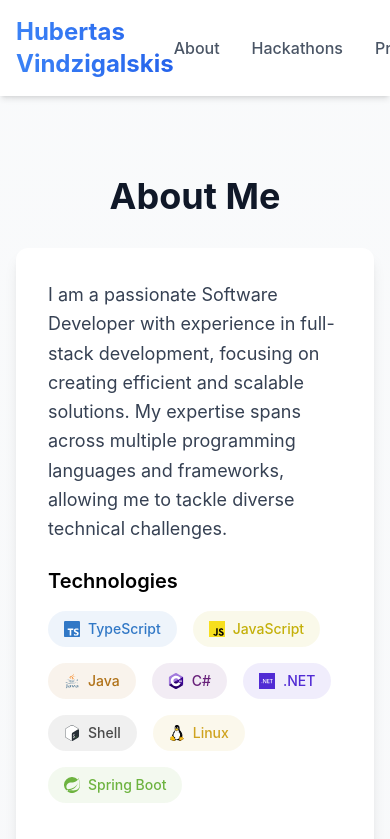
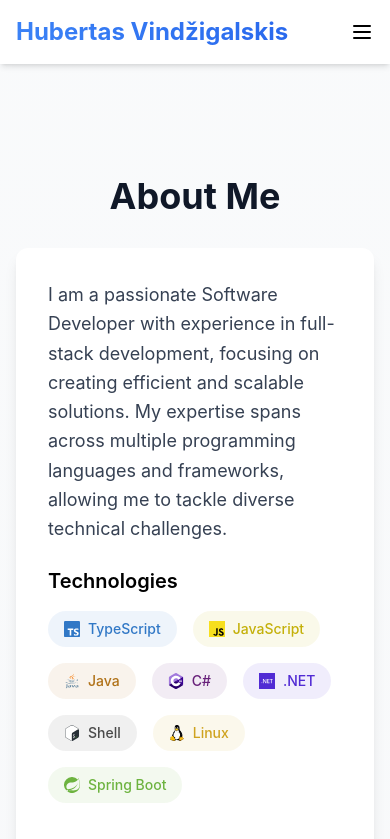
Before and after one commit to HubertasVin/cv-website, a Vue app: page / in a window 390 px wide. Shown: the top 839 px of the page. Built offline with nearby package versions, Linux system fonts and the light colour scheme.

Commit message:
Fixes for mobile

```diff
--- a/src/components/Contact.vue
+++ b/src/components/Contact.vue
@@ -18,67 +18,67 @@ const icons = {
         <div class="grid grid-cols-1 sm:grid-cols-2 gap-4 max-w-2xl mx-auto">
           <a
             href="mailto:hubertas.vindzigalskis@proton.me"
-            class="flex items-center gap-3 p-4 rounded-xl bg-blue-50 text-blue-700 hover:bg-blue-100 transition-colors"
+            class="w-full flex items-center gap-3 p-4 rounded-xl bg-blue-50 text-blue-700 hover:bg-blue-100 transition-colors flex-wrap"
           >
             <img
               :src="icons.mail"
               alt="Email"
-              class="w-5 h-5"
+              class="w-5 h-5 flex-shrink-0"
               style="
                 filter: invert(25%) sepia(89%) saturate(2339%) hue-rotate(217deg) brightness(96%)
                   contrast(105%);
               "
             />
-            <span>hubertas.vindzigalskis@proton.me</span>
+            <span class="break-all flex-1"> hubertas.vindzigalskis@proton.me </span>
           </a>
           <a
             href="tel:+37067927176"
-            class="flex items-center gap-3 p-4 rounded-xl bg-green-50 text-green-700 hover:bg-green-100 transition-colors"
+            class="w-full flex items-center gap-3 p-4 rounded-xl bg-green-50 text-green-700 hover:bg-green-100 transition-colors flex-wrap"
           >
             <img
               :src="icons.phone"
               alt="Phone"
-              class="w-5 h-5"
+              class="w-5 h-5 flex-shrink-0"
               style="
                 filter: invert(30%) sepia(30%) saturate(4510%) hue-rotate(131deg) brightness(89%)
                   contrast(103%);
               "
             />
-            <span>+370 679 27176</span>
+            <span class="break-all flex-1"> +370 679 27176 </span>
           </a>
           <a
             href="https://www.linkedin.com/in/hubertas-vindzigalskis/"
             target="_blank"
             rel="noopener noreferrer"
-            class="flex items-center gap-3 p-4 rounded-xl bg-blue-600 text-white hover:bg-blue-700 transition-colors"
+            class="w-full flex items-center gap-3 p-4 rounded-xl bg-blue-600 text-white hover:bg-blue-700 transition-colors"
           >
             <img
               :src="icons.linkedin"
               alt="LinkedIn"
-              class="w-5 h-5"
+              class="w-5 h-5 flex-shrink-0"
               style="
                 filter: invert(100%) sepia(100%) saturate(0%) hue-rotate(137deg) brightness(103%)
                   contrast(101%);
               "
             />
-            <span>Connect on LinkedIn</span>
+            <span class="flex-1">Connect on LinkedIn</span>
           </a>
           <a
             href="https://github.com/HubertasVin"
             target="_blank"
             rel="noopener noreferrer"
-            class="flex items-center gap-3 p-4 rounded-xl bg-gray-800 text-white hover:bg-gray-900 transition-colors"
+            class="w-full flex items-center gap-3 p-4 rounded-xl bg-gray-800 text-white hover:bg-gray-900 transition-colors"
           >
             <img
               :src="icons.github"
               alt="GitHub"
-              class="w-5 h-5"
+              class="w-5 h-5 flex-shrink-0"
               style="
                 filter: invert(100%) sepia(100%) saturate(0%) hue-rotate(137deg) brightness(103%)
                   contrast(101%);
               "
             />
-            <span>Follow on GitHub</span>
+            <span class="flex-1">Follow on GitHub</span>
           </a>
         </div>
       </div>
--- a/src/components/Header.vue
+++ b/src/components/Header.vue
@@ -1,21 +1,28 @@
 <script setup lang="ts">
+import { ref } from 'vue'
+
 interface Section {
   id: string
   label: string
 }
 
-defineProps<{
-  sections: Section[]
-}>()
+defineProps<{ sections: Section[] }>()
+
+const showMenu = ref(false)
+const toggleMenu = () => {
+  showMenu.value = !showMenu.value
+}
 </script>
 
 <template>
   <div>
     <header class="bg-white shadow-md fixed w-full top-0 z-50">
-      <nav class="container mx-auto px-4 py-4">
-        <div class="flex items-center justify-between">
-          <h1 class="text-2xl font-bold gradient-text">Hubertas Vindzigalskis</h1>
-          <div class="flex gap-8">
+      <nav class="container mx-auto px-4 py-4 flex flex-wrap items-center justify-between">
+        <h1 class="flex-1 min-w-0 text-2xl font-bold gradient-text break-words">
+          Hubertas Vindžigalskis
+        </h1>
+        <!-- Desktop links -->
+        <div class="hidden md:flex gap-8">
           <a
             v-for="section in sections"
             :key="section.id"
@@ -25,8 +32,32 @@ defineProps<{
             {{ section.label }}
           </a>
         </div>
+        <!-- Mobile menu button -->
+        <button @click="toggleMenu" class="md:hidden focus:outline-none cursor-pointer" aria-label="Toggle menu">
+          <svg class="w-6 h-6" fill="none" stroke="currentColor" viewBox="0 0 24 24">
+            <path
+              stroke-linecap="round"
+              stroke-linejoin="round"
+              stroke-width="2"
+              d="M4 6h16M4 12h16M4 18h16"
+            />
+          </svg>
+        </button>
+      </nav>
+      <!-- Mobile dropdown -->
+      <div v-show="showMenu" class="md:hidden bg-white shadow-md">
+        <nav class="flex flex-col px-4 py-2 space-y-2">
+          <a
+            v-for="section in sections"
+            :key="section.id"
+            :href="`#${section.id}`"
+            class="py-2 block text-gray-600 hover:text-blue-600 transition-colors duration-200 font-medium"
+            @click="showMenu = false"
+          >
+            {{ section.label }}
+          </a>
+        </nav>
       </div>
-      </nav>
     </header>
     <div class="h-16"></div>
   </div>
--- a/src/components/Projects.vue
+++ b/src/components/Projects.vue
@@ -142,7 +142,7 @@ defineExpose({
           class="bg-white shadow-lg rounded-xl p-6 transform hover:scale-[1.02] transition-all duration-300 hover:shadow-xl"
         >
           <h3 class="text-xl font-bold text-gray-900 mb-3">{{ project.title }}</h3>
-          <p class="text-gray-600 mb-4 h-24">{{ project.description }}</p>
+          <p class="text-gray-600 mb-4">{{ project.description }}</p>
           <div class="flex flex-wrap gap-2 mb-4">
             <span
               v-for="tech in project.tech"
```
Lines whose indentation alone changed are shown as unchanged.
